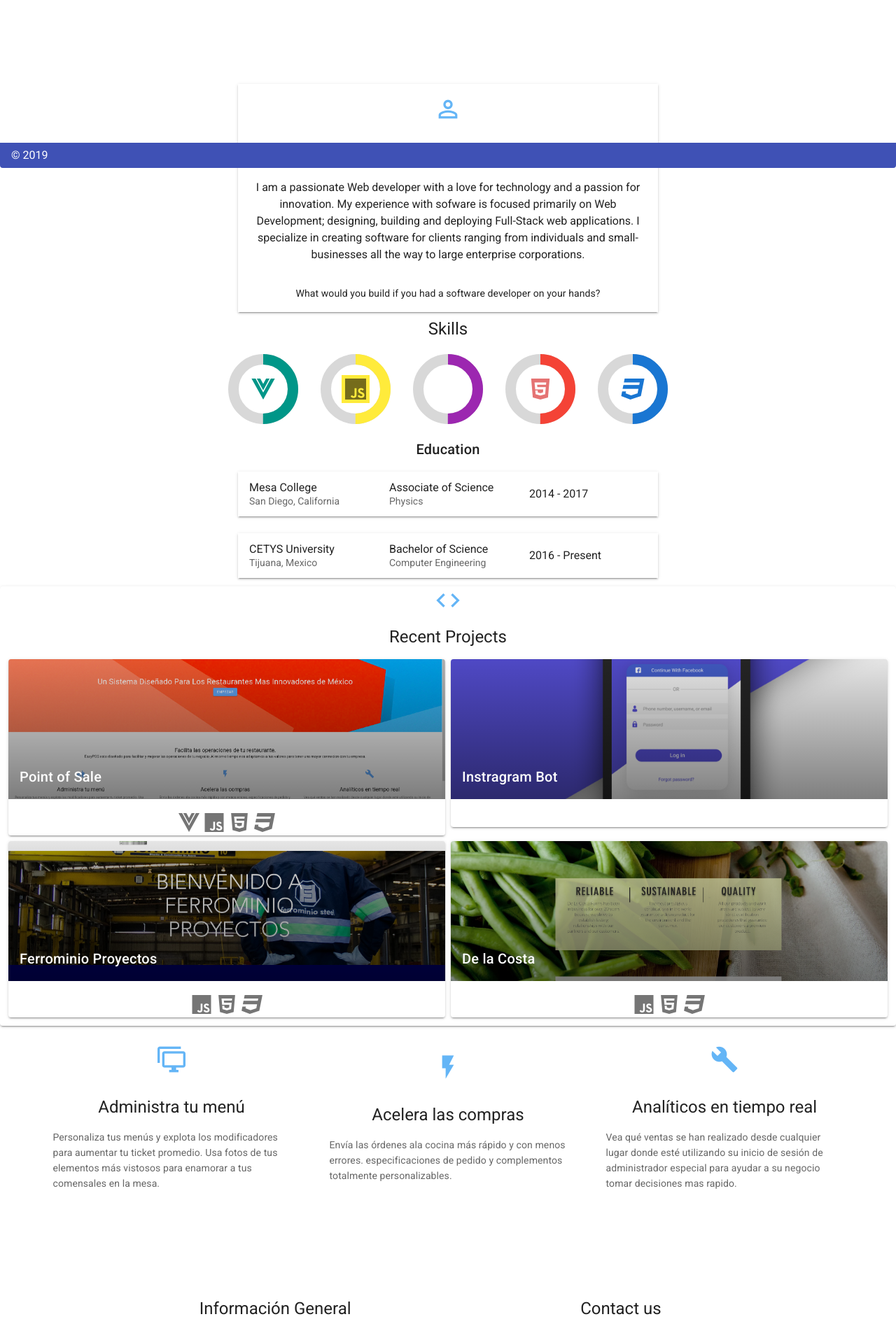
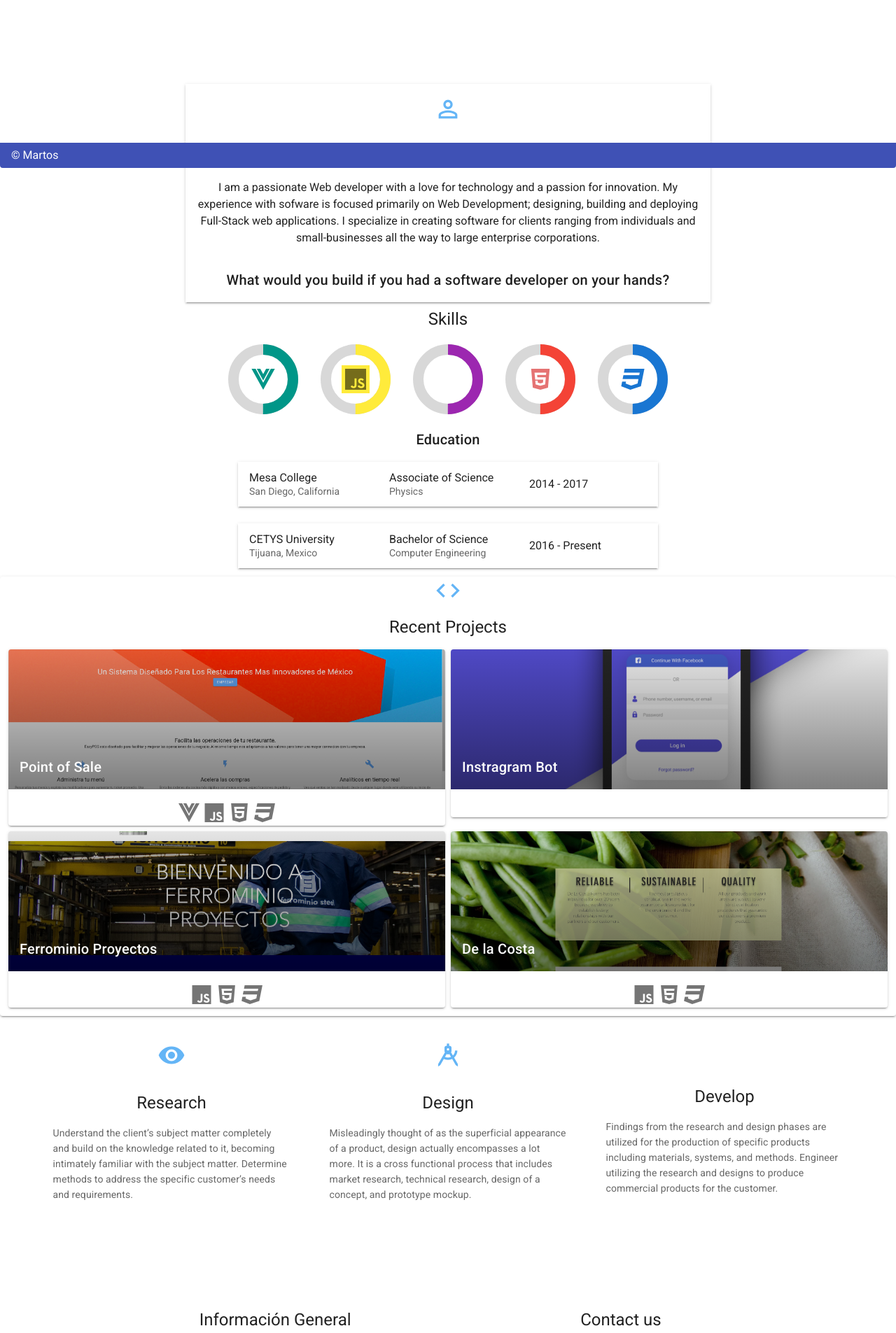
Before and after one commit to martoast/portfolio, a Nuxt app: page / in a window 1280 px wide. Shown: the part 560-2465 px from the top of the page at 70% size. Built offline with nearby package versions, Linux system fonts and the light colour scheme.

Commit message:
services section

```diff
--- a/layouts/default.vue
+++ b/layouts/default.vue
@@ -28,6 +28,11 @@
             <v-btn
               class="white--text"
               text
+              @click="$vuetify.goTo('#services')"
+            >services</v-btn>
+            <v-btn
+              class="white--text"
+              text
               @click="$vuetify.goTo('#contact')"
             >Contact</v-btn>
           </v-toolbar-items>
@@ -39,7 +44,7 @@
           color="indigo"
           app
         >
-          <span class="white--text">&copy; 2019</span>
+          <span class="white--text">&copy; Martos</span>
         </v-footer>
       </v-card>
     </v-app>
--- a/pages/index.vue
+++ b/pages/index.vue
@@ -37,7 +37,7 @@
               <div class="text-center">
                 <section id='about'>
                   <v-card
-                    max-width="600"
+                    max-width="750"
                     tile
                   >
                     <v-row justify="center">
@@ -65,8 +65,9 @@
                     </v-container>
 
                     <v-row justify="center">
-                      <v-card-subtitle>What would you build if you had a software
-                        developer on your hands?</v-card-subtitle>
+
+                      <v-card-title>What would you build if you had a software
+                        developer on your hands?</v-card-title>
                     </v-row>
 
                   </v-card>
@@ -332,7 +333,16 @@
                 </div>
               </div>
 
+              <section id="services">
+                <v-card
+                  flat
+                  class="transparent"
+                >
+                  <v-row justify="center">
+                    <v-card-title></v-card-title>
+                  </v-row>
                   <v-container grid-list-xl>
+
                     <v-layout
                       row
                       wrap
@@ -350,21 +360,18 @@
                             <v-icon
                               x-large
                               class="blue--text text--lighten-2"
-                        >mdi-monitor-multiple</v-icon>
+                            >mdi-eye</v-icon>
                           </v-card-text>
                           <v-card-title
                             primary-title
                             class="layout justify-center"
                           >
                             <div class="headline text-center">
-                          Administra tu menú
+                              Research
                             </div>
                           </v-card-title>
                           <v-card-text>
-                        Personaliza tus menús y explota los modificadores para
-                        aumentar tu ticket promedio. Usa fotos de tus
-                        elementos más vistosos para enamorar a tus comensales
-                        en la mesa.
+                            Understand the client’s subject matter completely and build on the knowledge related to it, becoming intimately familiar with the subject matter. Determine methods to address the specific customer’s needs and requirements.
                           </v-card-text>
                         </v-card>
                       </v-flex>
@@ -380,18 +387,16 @@
                             <v-icon
                               x-large
                               class="blue--text text--lighten-2"
-                        >mdi-flash</v-icon>
+                            >mdi-android-studio</v-icon>
                           </v-card-text>
                           <v-card-title
                             primary-title
                             class="layout justify-center"
                           >
-                        <div class="headline">Acelera las compras</div>
+                            <div class="headline">Design</div>
                           </v-card-title>
                           <v-card-text>
-                        Envía las órdenes ala cocina más rápido y con menos
-                        errores. especificaciones de pedido y complementos
-                        totalmente personalizables.
+                            Misleadingly thought of as the superficial appearance of a product, design actually encompasses a lot more. It is a cross functional process that includes market research, technical research, design of a concept, and prototype mockup.
                           </v-card-text>
                         </v-card>
                       </v-flex>
@@ -407,26 +412,25 @@
                             <v-icon
                               x-large
                               class="blue--text text--lighten-2"
-                        >mdi-wrench</v-icon>
+                            >mdi-laptop-chromebook</v-icon>
                           </v-card-text>
                           <v-card-title
                             primary-title
                             class="layout justify-center"
                           >
                             <div class="headline text-center">
-                          Analíticos en tiempo real
+                              Develop
                             </div>
                           </v-card-title>
                           <v-card-text>
-                        Vea qué ventas se han realizado desde cualquier lugar
-                        donde esté utilizando su inicio de sesión de
-                        administrador especial para ayudar a su negocio tomar
-                        decisiones mas rapido.
+                            Findings from the research and design phases are utilized for the production of specific products including materials, systems, and methods. Engineer utilizing the research and designs to produce commercial products for the customer.
                           </v-card-text>
                         </v-card>
                       </v-flex>
                     </v-layout>
                   </v-container>
+                </v-card>
+              </section>
             </v-flex>
           </v-layout>
           <section id='contact'>
```
Lines whose indentation alone changed are shown as unchanged.
